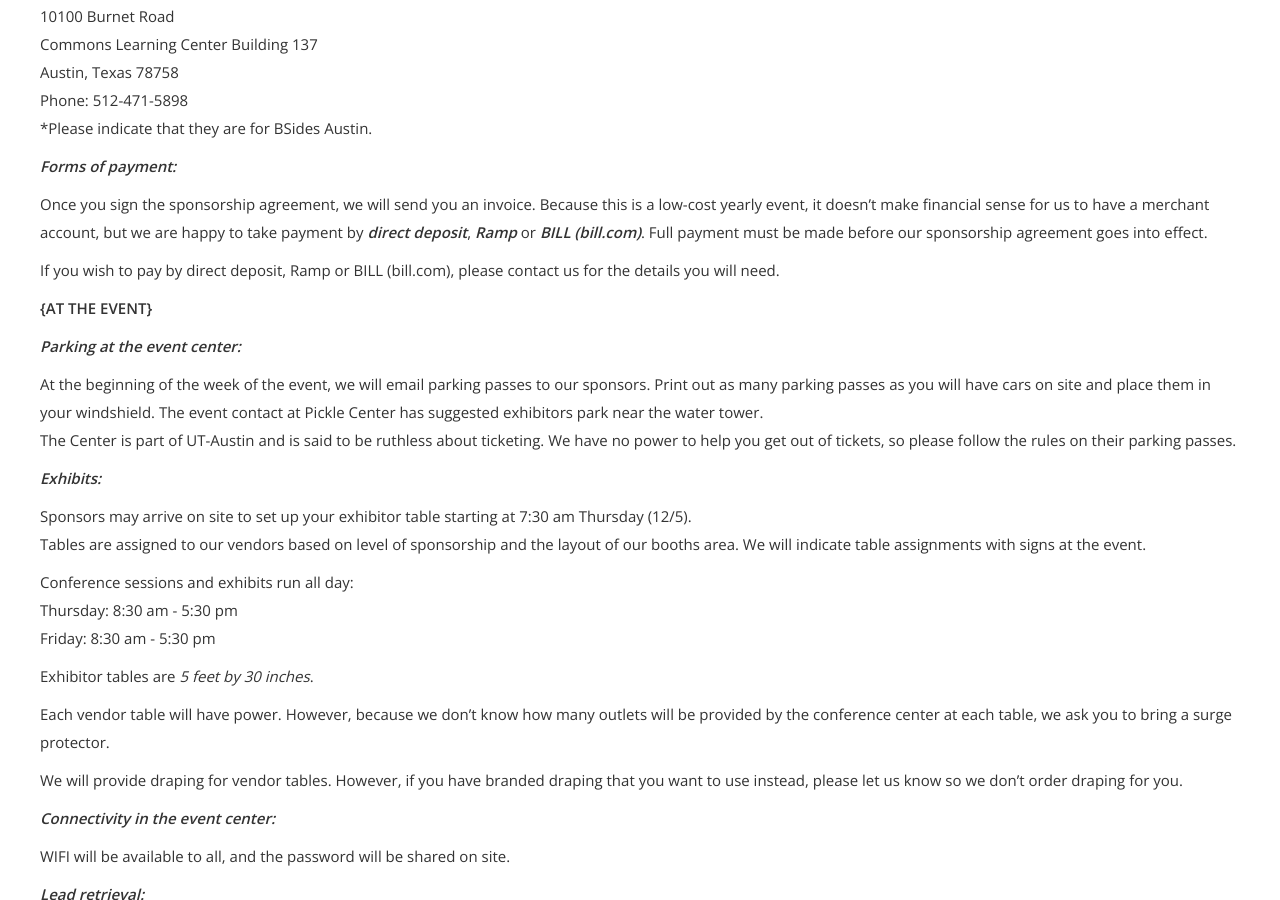
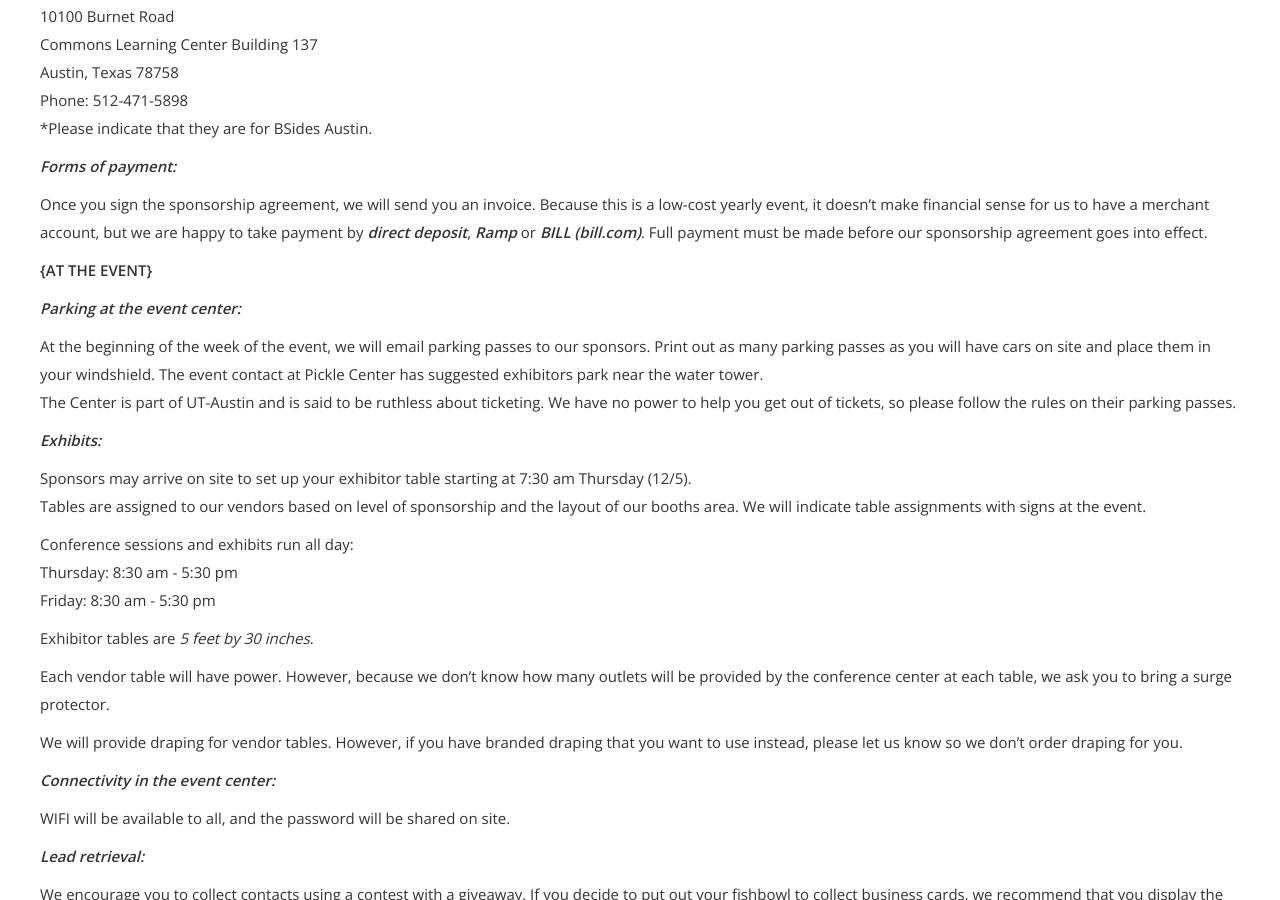
Before and after one commit to bsidesaustin/test, a Jekyll site: the page built from sponsor.html, in a window 1280 px wide and 900 px high, scrolled down 1440 px. Built offline with Jekyll 4.4.1, drawn with Linux system fonts in a browser that asks for light colours; nearby versions of some CDN libraries; some web fonts are replaced.

Commit message:
Update sponsor.html

```diff
--- a/sponsor.html
+++ b/sponsor.html
@@ -71,8 +71,6 @@
 <p><strong><em>Forms of payment:</em></strong></p>
 <p>Once you sign the sponsorship agreement, we will send you an invoice. Because this is a low-cost yearly event, it doesn’t make financial sense for us to have a merchant account, but we are happy to take payment by <strong><em>direct deposit</em></strong>, <strong><em>Ramp</em></strong> or <strong><em>BILL (bill.com)</em></strong>. Full payment must be made before our sponsorship agreement goes into effect.</p>
 
-<p>If you wish to pay by direct deposit, Ramp or BILL (bill.com), please contact us for the details you will need.</p>
-
 <p><strong id="at-the-event">{AT THE EVENT}</strong></p>
 
 <p><strong><em>Parking at the event center:</em></strong></p>
```
